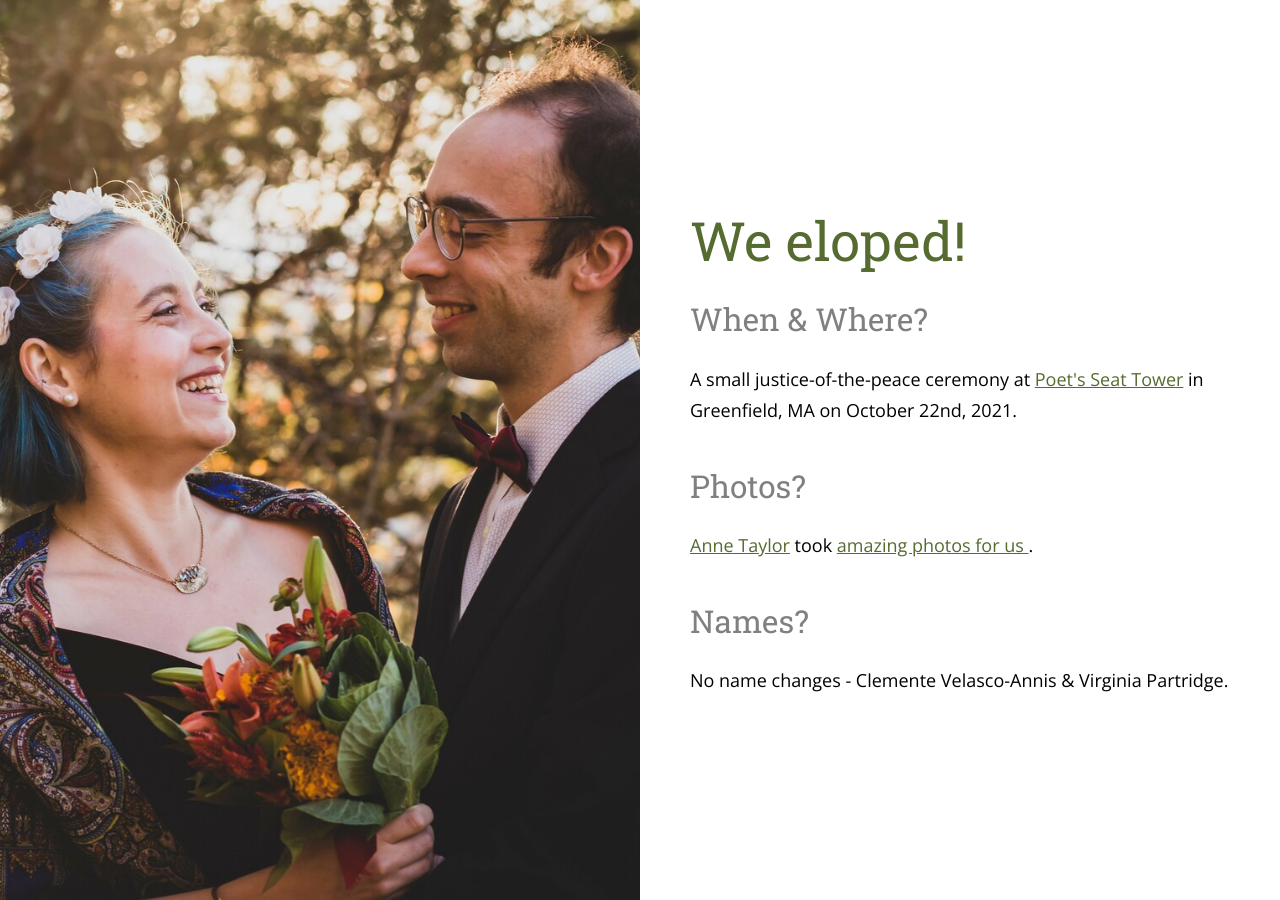
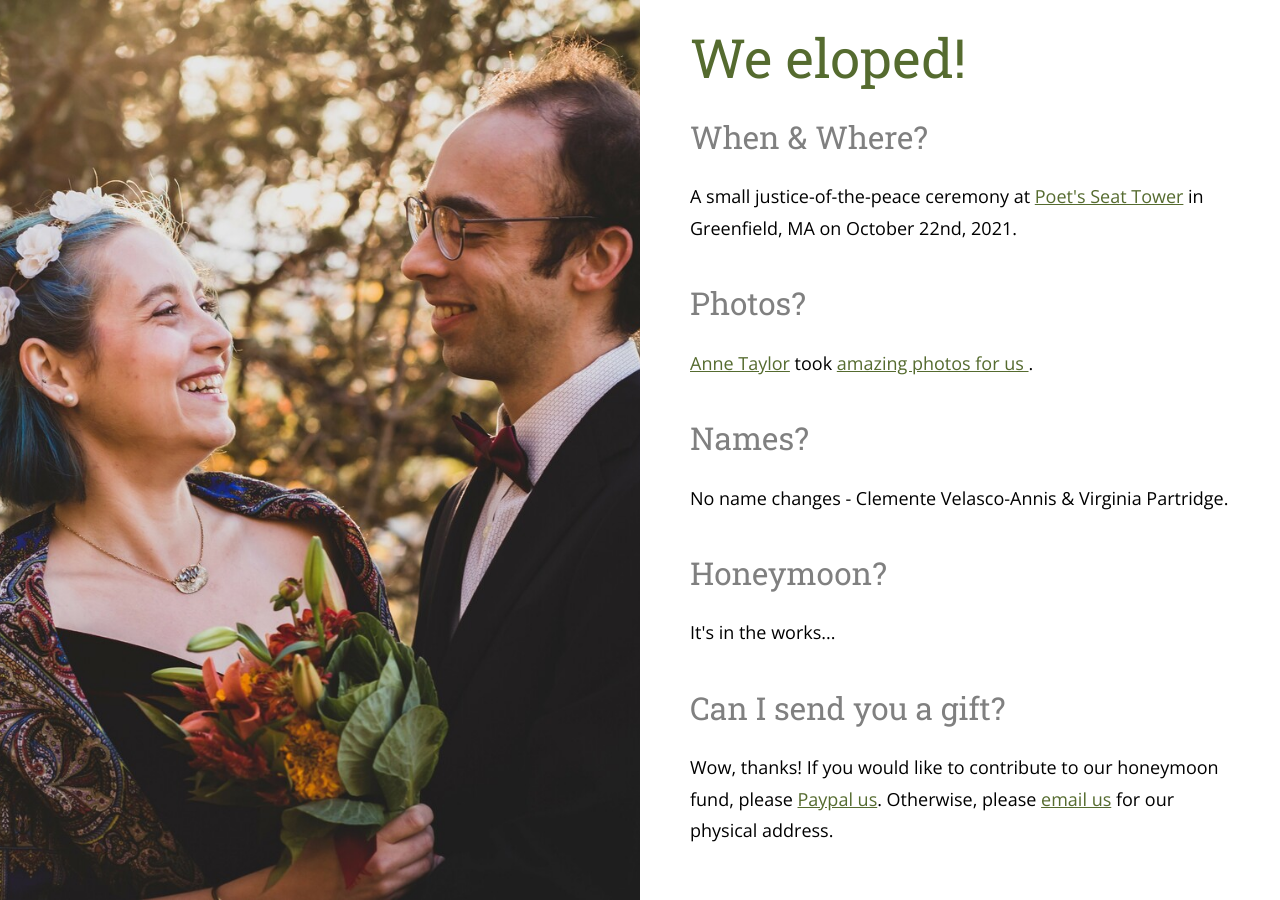
Before and after one commit to ginic/elopement, a Jekyll site: the page built from index.html, in a window 1280 px wide. Built offline with Jekyll 4.4.1, drawn with Linux system fonts in a browser that asks for light colours.

```diff
--- a/_includes/faq.html
+++ b/_includes/faq.html
@@ -2,15 +2,19 @@
 <html>
 <body>
 <h3>When & Where?</h3>
-
 <p>A small justice-of-the-peace ceremony at <a href=https://www.atlasobscura.com/places/poet-s-seat-tower>Poet's Seat Tower</a> in Greenfield, MA on October 22nd, 2021.</p>
 
 <h3>Photos?</h3>
 <p><a href=https://annetaylorphoto.com>Anne Taylor</a> took <a href=https://annetaylorphotography.pixieset.com/clementeandvirginia/>amazing photos for us </a>.</p>
+
 <h3>Names?</h3>
-No name changes - Clemente Velasco-Annis & Virginia Partridge.
+<p>No name changes - Clemente Velasco-Annis & Virginia Partridge.</p>
 
+<h3>Honeymoon?</h3>
+<p>It's in the works...</p>
 
+<h3>Can I send you a gift?</h3>
+<p>Wow, thanks! If you would like to contribute to our honeymoon fund, please <a href=https://paypal.me/ginnycp?country.x=US&locale.x=en_US>Paypal us</a>. Otherwise, please <a href="mailto:vcpartridge@gmail.com, clemente.velasco@gmail.com?subject=Send me your address">email us</a> for our physical address. </p>
 
 </body>
 </html>
```
Also changed, not shown: 1 other file.
